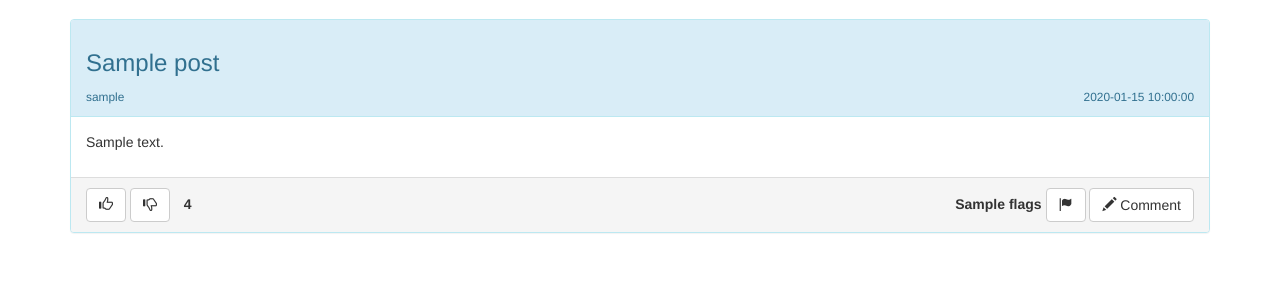
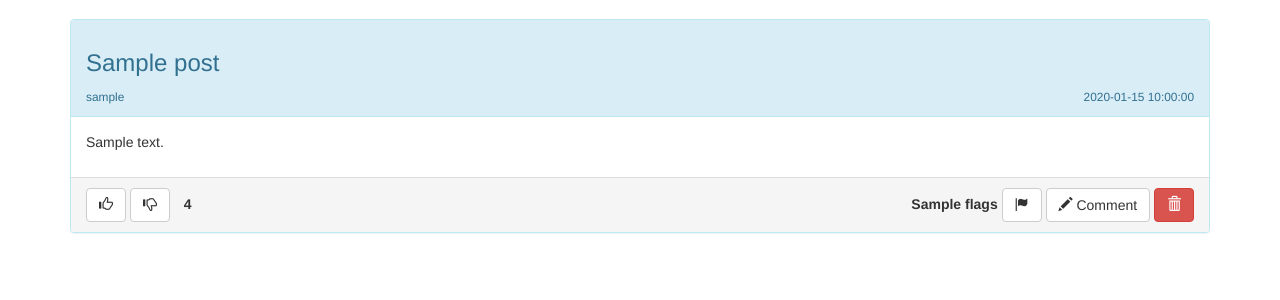
Before and after one commit to Goose17/Multi-Blog, a PHP site: template views/post-display.php in a window 1280 px wide. Shown: the part 51-351 px from the top of the page. Run offline with PHP 8.4, Linux system fonts and the light colour scheme; the visitor is signed in with stand-in values (Sample User, id 1); the template is opened without the code that fills it: most values are stand-ins (such as "Sample title", 1, 10 or a date in 2020); some libraries are stand-ins or nearby versions.

Commit message:
started work on the delete button
delete button should only display if user matches post author

```diff
--- a/views/post-display.php
+++ b/views/post-display.php
@@ -25,6 +25,7 @@
                         <a class="btn btn-default" role="button" id="flag"><span class="glyphicon glyphicon-flag" aria-hidden="true"></span></a>
                         <input type="hidden" name="flags" value="<?php echo htmlentities($post['flags']); ?>">
                         <a class="btn btn-default <?php if (!isset($_SESSION['username'])) {echo "disabled";} ?>" role="button"><span class="glyphicon glyphicon-pencil" aria-hidden="true"></span> Comment</a>
+                        <?php if ($_SESSION['username'] == $post['username']) {echo '<a class="btn btn-danger" role="button"><span class="glyphicon glyphicon-trash" aria-hidden="true"></span></a>';} ?>
                     </div>
                 </div>
             </div>
```
